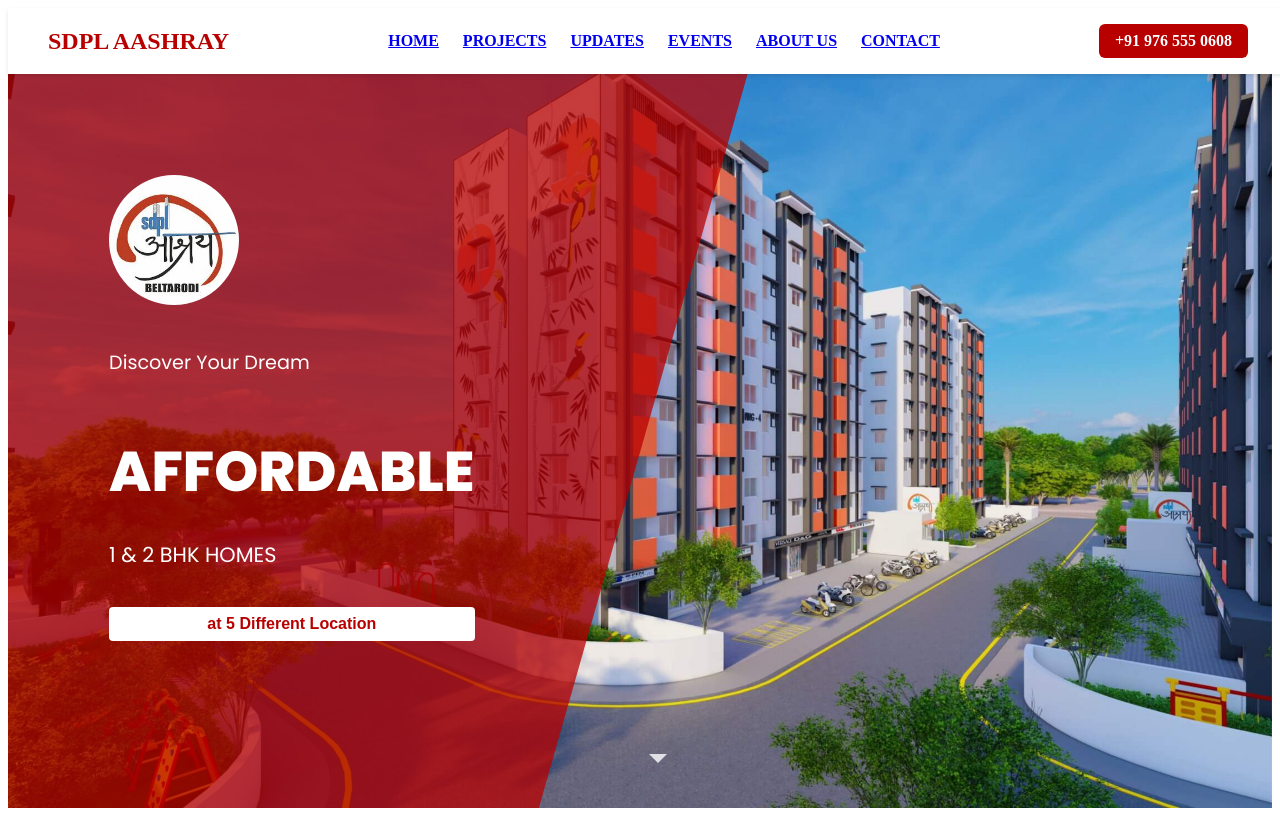
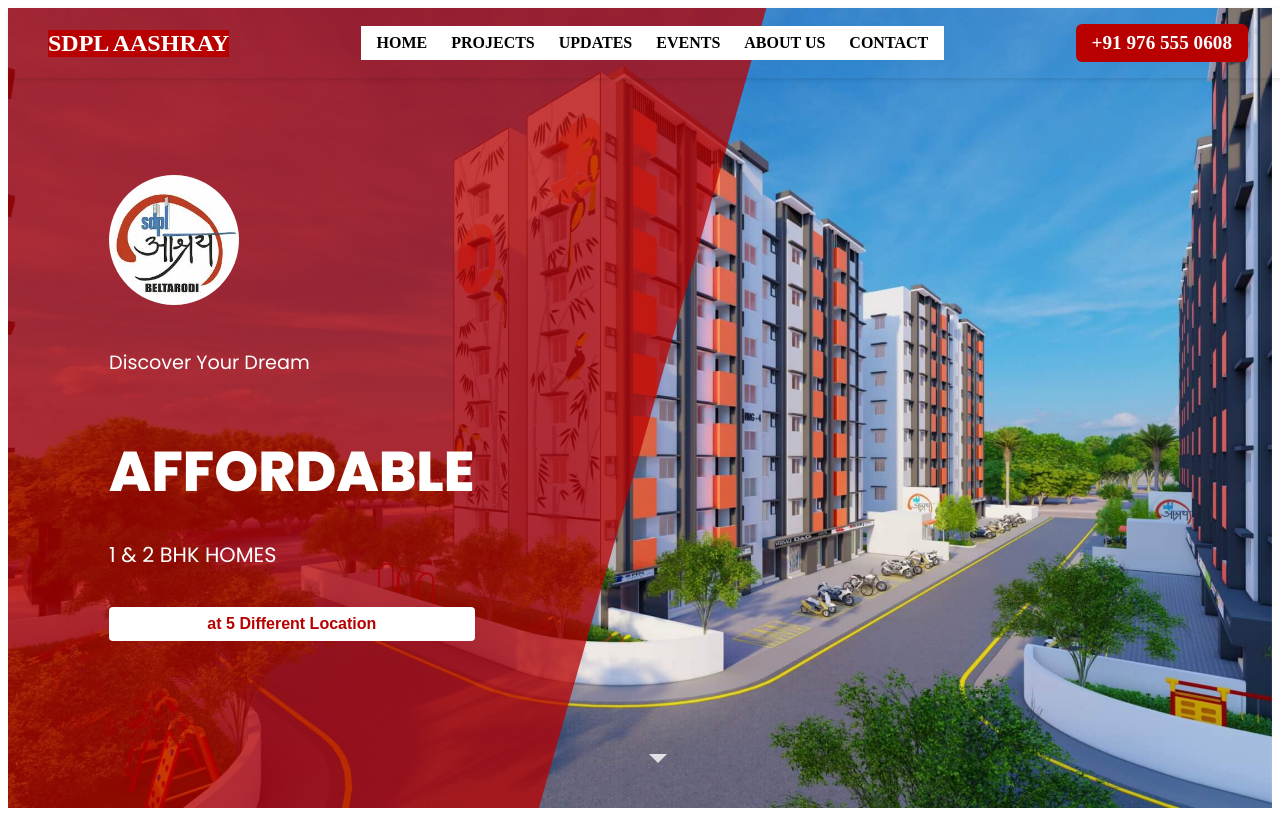
Before and after one commit to madhumitasugandhi/Property-Dealers, a React (Vite) app: page / in a window 1280 px wide. Built offline with nearby package versions, Linux system fonts and the light colour scheme.

Commit message:
Updated style

```diff
--- a/src/components/Navbar.jsx
+++ b/src/components/Navbar.jsx
@@ -3,7 +3,7 @@
 import styled from 'styled-components'
 
 const Nav = styled.nav`
-  background-color: white;
+
   position: fixed;
   width: 100%;
   z-index: 100;
@@ -11,6 +11,7 @@
 `
 
 const NavContainer = styled.div`
+
   max-width: 1200px;
   margin: auto;
   padding: 1rem 2rem;
@@ -20,15 +21,22 @@
 `
 
 const Logo = styled.div`
-  color: #b80000;
+  background-color: #b80000;
+  color: white;
   font-weight: bold;
   font-size: 1.5rem;
 `
 
 const Links = styled.div`
+  background-color: white;
   display: flex;
   gap: 1.5rem;
   font-weight: 600;
+  padding: 0.5rem 1rem;
+  a {
+    text-decoration: none;
+    color: black;
+  }
 
   @media (max-width: 768px) {
     display: none;
@@ -41,6 +49,8 @@
   padding: 0.5rem 1rem;
   border-radius: 6px;
   font-weight: bold;
+  font-weight: 600;
+  font-size: 1.2rem;
 `
 
 const Navbar = () => {
```
